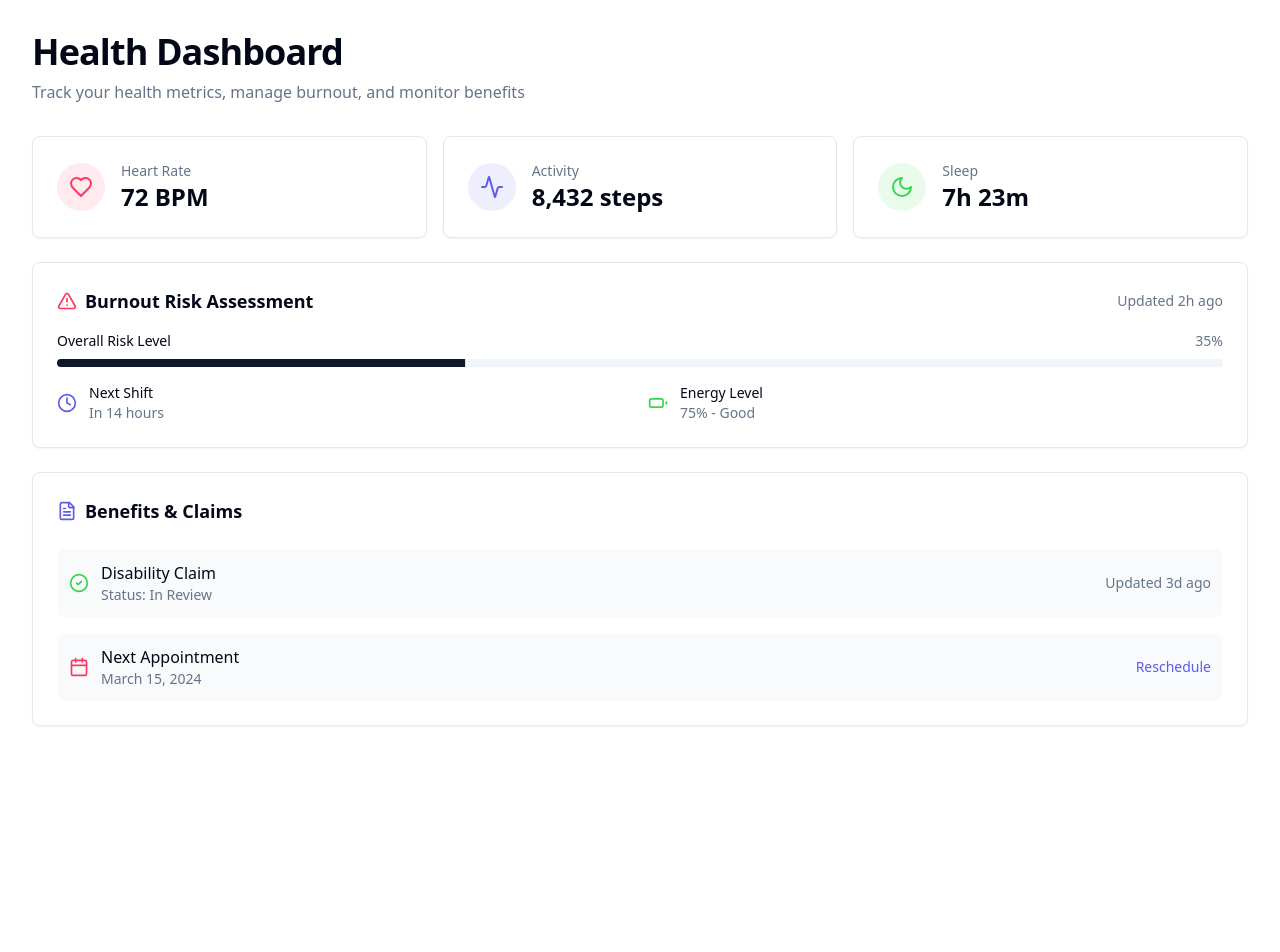
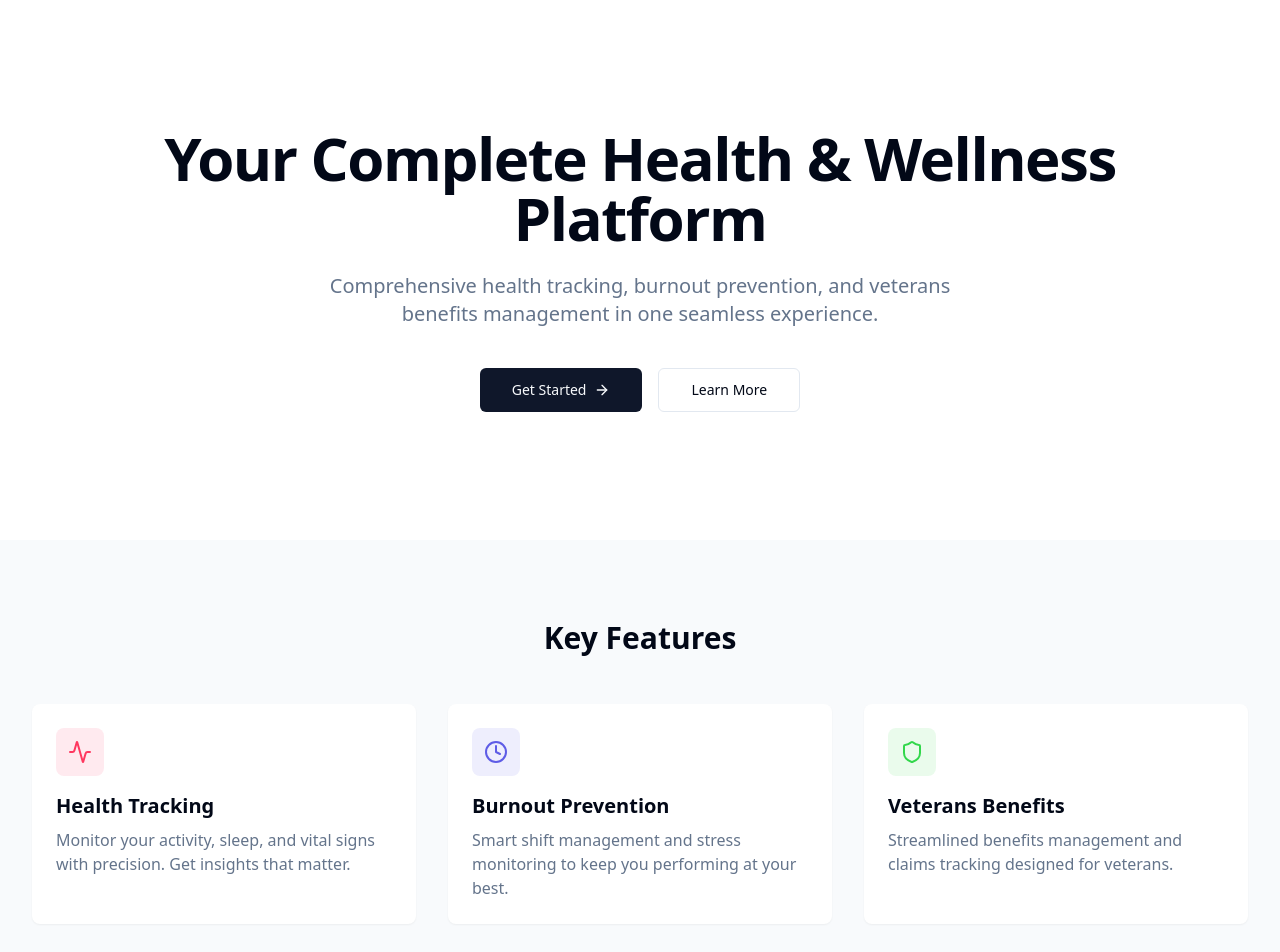
Before and after one commit to teezyheru/inversiondotplus, a React (Vite) app: page / in a window 1280 px wide. Shown: the top 952 px of the page. Before the commit the page ends 800 px from the top, so only its background shows below. Built offline with nearby package versions, Linux system fonts and the light colour scheme.

Commit message:
Create landing page
Implement a new landing page for the project to enhance user engagement and provide an overview of the application's features.
[skip gpt_engineer]

```diff
--- a/package.json
+++ b/package.json
@@ -45,6 +45,7 @@
     "cmdk": "^1.0.0",
     "date-fns": "^3.6.0",
     "embla-carousel-react": "^8.3.0",
+    "framer-motion": "^11.15.0",
     "input-otp": "^1.2.4",
     "lucide-react": "^0.462.0",
     "next-themes": "^0.3.0",
--- a/src/pages/Index.tsx
+++ b/src/pages/Index.tsx
@@ -1,22 +1,103 @@
-import HealthMetrics from "@/components/HealthMetrics";
-import BurnoutRisk from "@/components/BurnoutRisk";
-import BenefitsStatus from "@/components/BenefitsStatus";
+import { Button } from "@/components/ui/button";
+import { ArrowRight, Activity, Shield, Clock } from "lucide-react";
+import { motion } from "framer-motion";
 
 const Index = () => {
   return (
     <div className="min-h-screen bg-background">
-      <div className="container py-8">
-        <div className="space-y-2 mb-8">
-          <h1 className="text-4xl font-bold tracking-tight">Health Dashboard</h1>
-          <p className="text-muted-foreground">
-            Track your health metrics, manage burnout, and monitor benefits
+      {/* Hero Section */}
+      <section className="container py-20 md:py-32">
+        <motion.div
+          initial={{ opacity: 0, y: 20 }}
+          animate={{ opacity: 1, y: 0 }}
+          transition={{ duration: 0.5 }}
+          className="text-center space-y-6"
+        >
+          <h1 className="text-4xl md:text-6xl font-bold tracking-tight">
+            Your Complete Health & Wellness Platform
+          </h1>
+          <p className="text-xl text-muted-foreground max-w-2xl mx-auto">
+            Comprehensive health tracking, burnout prevention, and veterans benefits management in one seamless experience.
           </p>
+          <div className="flex justify-center gap-4 pt-4">
+            <Button size="lg" className="gap-2">
+              Get Started <ArrowRight className="h-4 w-4" />
+            </Button>
+            <Button size="lg" variant="outline">
+              Learn More
+            </Button>
+          </div>
+        </motion.div>
+      </section>
+
+      {/* Features Section */}
+      <section className="bg-muted/50 py-20">
+        <div className="container">
+          <h2 className="text-3xl font-bold text-center mb-12">Key Features</h2>
+          <div className="grid md:grid-cols-3 gap-8">
+            {/* Health Tracking */}
+            <motion.div
+              initial={{ opacity: 0, y: 20 }}
+              animate={{ opacity: 1, y: 0 }}
+              transition={{ duration: 0.5, delay: 0.2 }}
+              className="bg-background p-6 rounded-lg shadow-sm"
+            >
+              <div className="h-12 w-12 bg-health-primary/10 rounded-lg flex items-center justify-center mb-4">
+                <Activity className="h-6 w-6 text-health-primary" />
+              </div>
+              <h3 className="text-xl font-semibold mb-2">Health Tracking</h3>
+              <p className="text-muted-foreground">
+                Monitor your activity, sleep, and vital signs with precision. Get insights that matter.
+              </p>
+            </motion.div>
+
+            {/* Burnout Prevention */}
+            <motion.div
+              initial={{ opacity: 0, y: 20 }}
+              animate={{ opacity: 1, y: 0 }}
+              transition={{ duration: 0.5, delay: 0.3 }}
+              className="bg-background p-6 rounded-lg shadow-sm"
+            >
+              <div className="h-12 w-12 bg-health-secondary/10 rounded-lg flex items-center justify-center mb-4">
+                <Clock className="h-6 w-6 text-health-secondary" />
+              </div>
+              <h3 className="text-xl font-semibold mb-2">Burnout Prevention</h3>
+              <p className="text-muted-foreground">
+                Smart shift management and stress monitoring to keep you performing at your best.
+              </p>
+            </motion.div>
+
+            {/* Veterans Benefits */}
+            <motion.div
+              initial={{ opacity: 0, y: 20 }}
+              animate={{ opacity: 1, y: 0 }}
+              transition={{ duration: 0.5, delay: 0.4 }}
+              className="bg-background p-6 rounded-lg shadow-sm"
+            >
+              <div className="h-12 w-12 bg-health-accent/10 rounded-lg flex items-center justify-center mb-4">
+                <Shield className="h-6 w-6 text-health-accent" />
+              </div>
+              <h3 className="text-xl font-semibold mb-2">Veterans Benefits</h3>
+              <p className="text-muted-foreground">
+                Streamlined benefits management and claims tracking designed for veterans.
+              </p>
+            </motion.div>
+          </div>
         </div>
+      </section>
 
-        <HealthMetrics />
-        <BurnoutRisk />
-        <BenefitsStatus />
-      </div>
+      {/* CTA Section */}
+      <section className="container py-20">
+        <div className="bg-muted rounded-lg p-8 md:p-12 text-center">
+          <h2 className="text-3xl font-bold mb-4">Ready to Take Control?</h2>
+          <p className="text-xl text-muted-foreground mb-8 max-w-2xl mx-auto">
+            Join thousands of users who have transformed their health and wellness journey with our platform.
+          </p>
+          <Button size="lg" className="gap-2">
+            Start Your Journey <ArrowRight className="h-4 w-4" />
+          </Button>
+        </div>
+      </section>
     </div>
   );
 };
```
Also changed, not shown: 1 other file (tests, documents, lock files or other folders).
